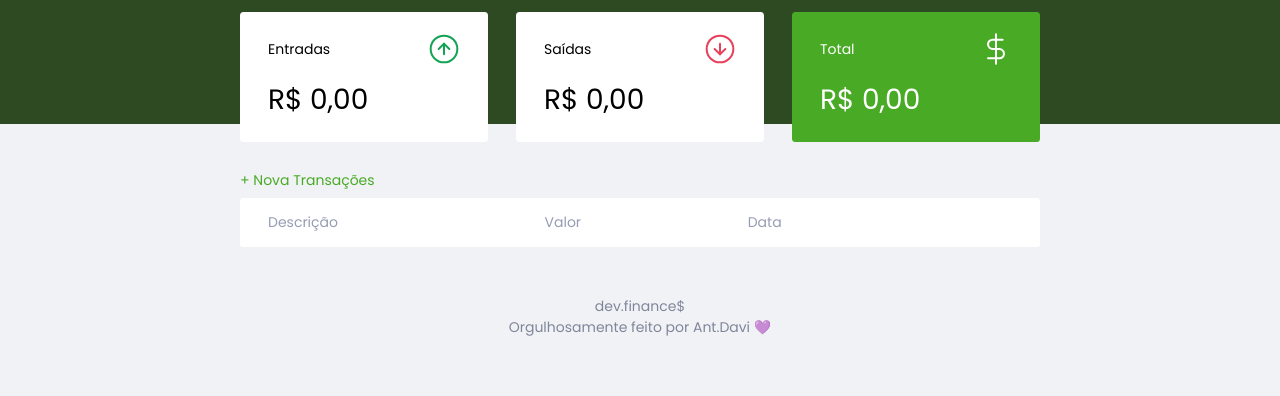
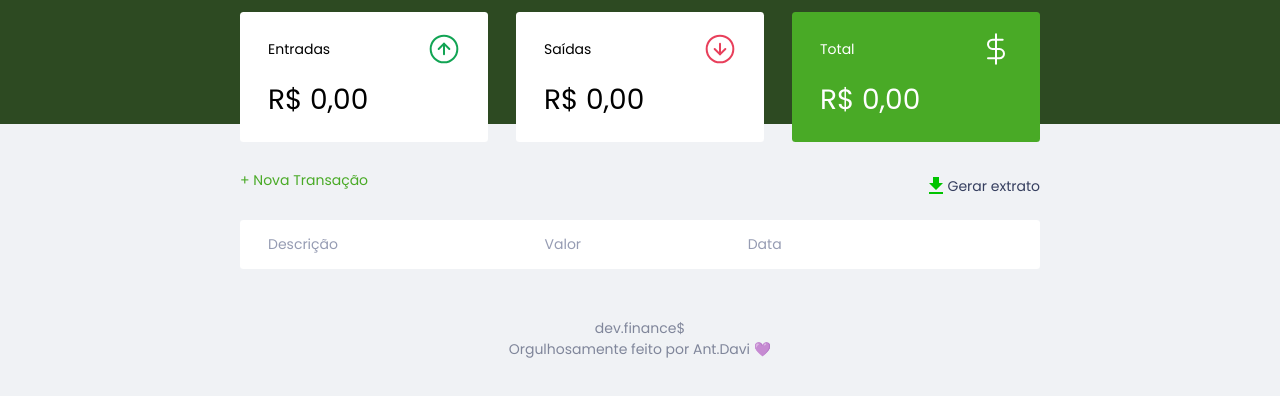
Before and after one commit to AntDavi/maratona-discovery1, a plain HTML site: page index.html in a window 1280 px wide. Shown: the part 74-470 px from the top of the page. Drawn offline with Linux system fonts and the light colour scheme.

Commit message:
add extract

```diff
--- a/index.html
+++ b/index.html
@@ -56,7 +56,16 @@
         <section id="transaction">
             <h2 class="sr-only">Transações</h2>
 
-            <a href="#" onclick="modal.open()" class="buttom new">+ Nova Transações</a>
+            <div id="options-transactions">
+                <a href="#" class="button new" onclick="Modal.toggle('transaction')">
+                  + Nova Transação
+                </a>
+
+                <a href="#" class="button extract" onclick="Wallet.extract()">
+                  <img src="./assets/get_app-24px.svg" alt="Gerar Extrato" />
+                  <span>Gerar extrato</span>
+                </a>
+            </div>
 
             <table id="data-table">
                 <thead>
--- a/script.js
+++ b/script.js
@@ -61,6 +61,42 @@ const Transaction = {
     total () {
         return Transaction.incomes () + Transaction.expenses ();
     },
+}
+
+const Wallet = {
+    extract() {
+        const transactions = Transaction.all;
+        const incomes = Transaction.incomes();
+        const expenses = Transaction.expenses();
+        const total = Transaction.total();
+
+        const currentDate = new Date();
+
+        const date = {
+          day: currentDate.getDay(),
+          month: currentDate.getMonth() + 1,
+          year: currentDate.getFullYear(),
+          hours: currentDate.getHours(),
+          minutes: currentDate.getMinutes(),
+          seconds: currentDate.getSeconds(),
+        };
+
+        let text = `Extrato - Data: ${`${date.day}/${date.month}/${date.year} - ${date.hours}:${date.minutes}:${date.seconds}\n`}`;
+
+        text += transactions.reduce(
+          (txt, transaction) =>
+            (txt += `\n${transaction.date} - ${
+              transaction.description
+            }       ${Utils.formatCurrency(transaction.amount)}`),
+          ""
+        );
+
+        text += `\n\nEntradas:        ${Utils.formatCurrency(incomes)}`;
+        text += `\nSaídas:          ${Utils.formatCurrency(expenses)}`;
+        text += `\nTotal:           ${Utils.formatCurrency(total)}`;
+
+        Utils.downloadFile(text, "extrato.txt", "application/text");
+    }
 }
 
 const DOM = {
@@ -134,7 +170,18 @@ const Utils = {
         })
 
         return signal + value
-    }
+    },
+    downloadFile(data, name, type) {
+        const blob = new Blob([data], {
+          type: type,
+        });
+        const link = window.document.createElement("a");
+        link.href = window.URL.createObjectURL(blob);
+        link.download = `${name.trim().replace(/ +/g, "-")}`;
+        link.click();
+        window.URL.revokeObjectURL(link.href);
+        return;
+    },
 }
 
 const Form = {
--- a/style.css
+++ b/style.css
@@ -4,6 +4,9 @@
     --green: #49aa26;
     --light-green: #3dd705;
     --red: #e92929;
+    --font-color-base: #363f5f;
+    --svg-filter: invert(30%) sepia(79%) saturate(2476%) hue-rotate(100deg)
+      brightness(118%) contrast(119%);
 }
 
 * {
@@ -52,6 +55,26 @@ a {
     color: #49aa26;
     text-decoration: none;
     transition: 0.3s;
+}
+
+#options-transactions {
+    display: flex;
+    margin-bottom: 0.8rem;
+    justify-content: space-between;
+  }
+
+#options-transactions img {
+    filter: var(--svg-filter);
+}
+
+a.button.extract {
+    color: var(--font-color-base);
+    display: flex;
+    align-items: center;
+}
+
+a.button.extract:hover {
+    filter: brightness(150%);
 }
 
 button {
```
Also changed, not shown: assets/get_app-24px.svg (added), 1 other file.
